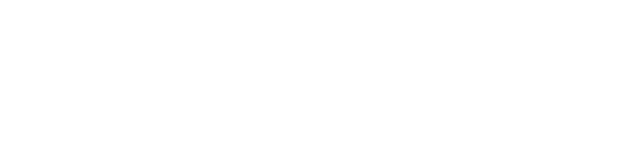
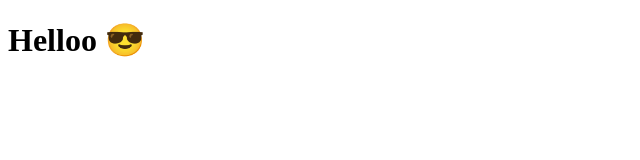
Before and after one commit to GioBelli/giobelli.com, a plain HTML site: page index.html in a window 1280 px wide. Shown: the whole page, without its empty margins (0-640 px from the left). Drawn offline with Linux system fonts and the light colour scheme.

Commit message:
Update index.html

```diff
--- a/index.html
+++ b/index.html
@@ -4,7 +4,9 @@
     <meta charset="UTF-8" />
     <meta http-equiv="X-UA-Compatible" content="IE=edge" />
     <meta name="viewport" content="width=device-width, initial-scale=1.0" />
-    <title>Helloo 😎</title>
+    <title>giobelli.com</title>
   </head>
-  <body></body>
+  <body>
+    <h1>Helloo 😎</h1>
+  </body>
 </html>
```
